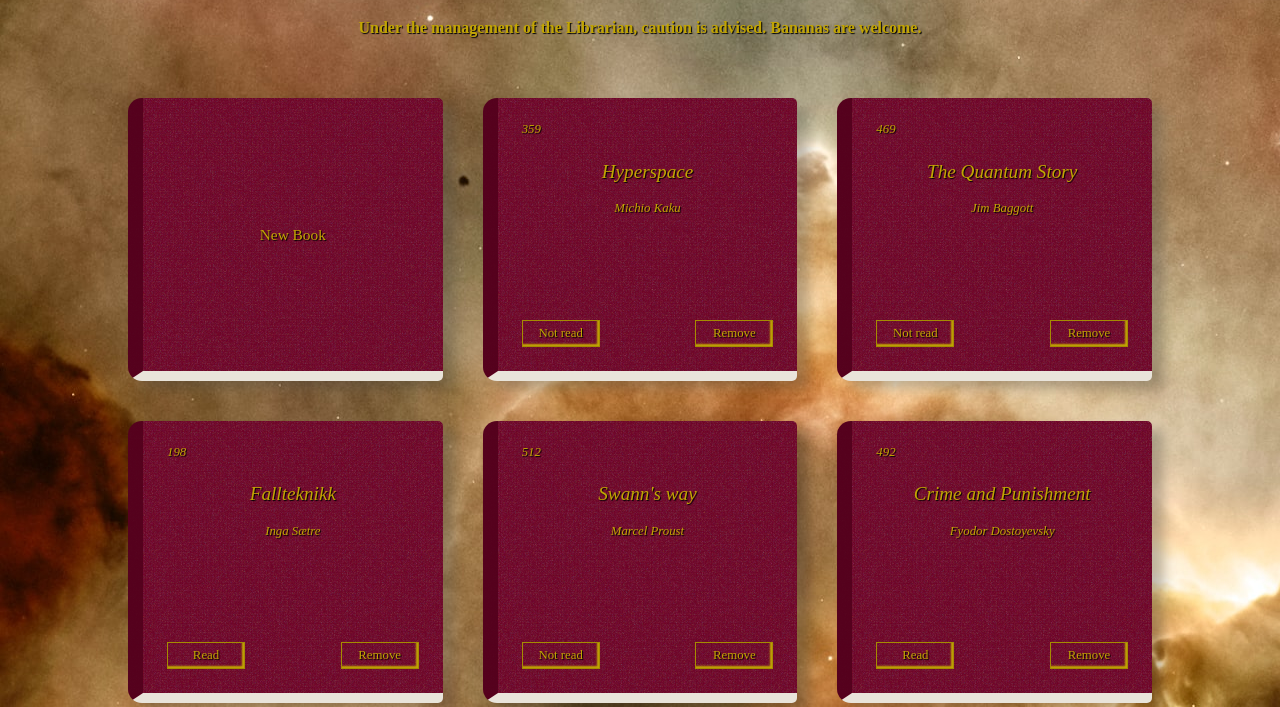
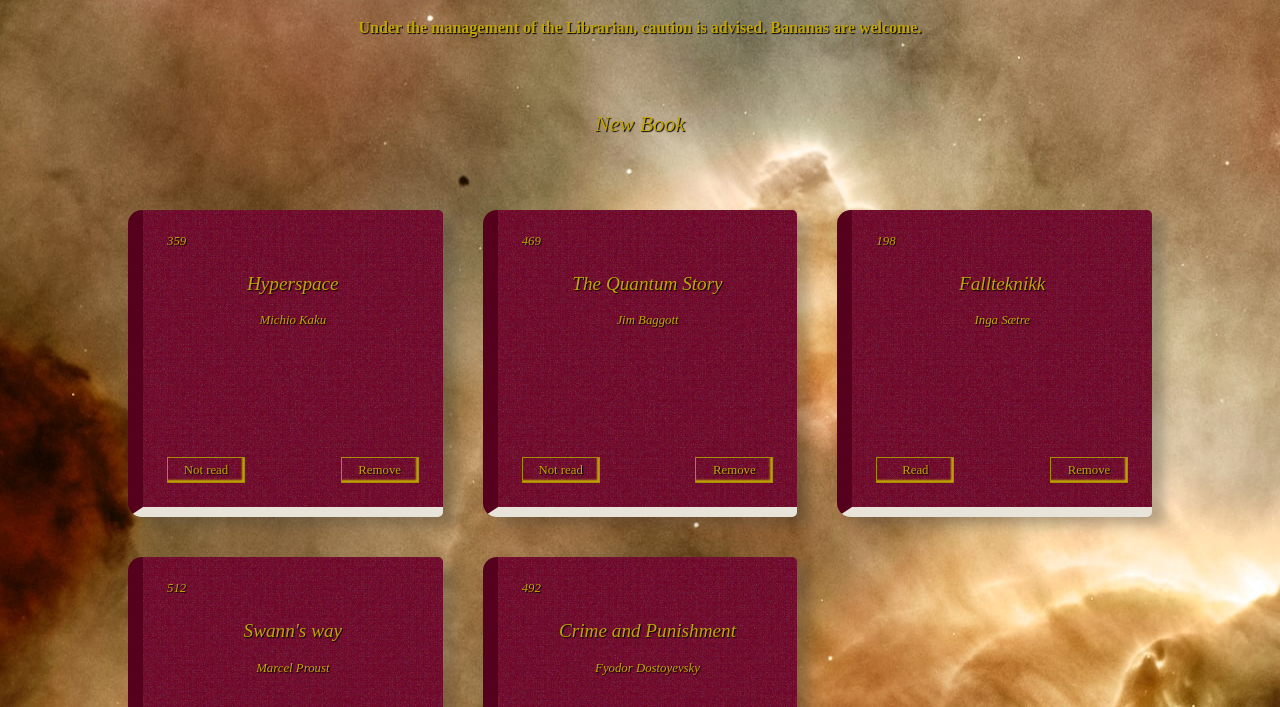
Before and after one commit to Museale/project-library, a plain HTML site: page index.html in a window 1280 px wide. Shown: the part 93-800 px from the top of the page. Drawn offline with Linux system fonts and the light colour scheme; a web font is replaced by a local one.

Commit message:
refactoring class code, cleaning up DOM and class functionality

```diff
--- a/css/style.scss
+++ b/css/style.scss
@@ -22,24 +22,43 @@ header {
 
 }
 
+#new-book-btn {
+    cursor:pointer;
+    border: none;
+    color: $primary-text-colour;
+    text-shadow: $text-shadow-colour;
+    font-size: 22px;
+    background-color: transparent;
+    display: grid;
+    width: 20%;
+    justify-content: center;
+    margin: auto;
+   padding: 1.5rem;
+    margin-top: 50px;
+    margin-bottom: 50px;
+    font-family: 'CursiveSansBold';
+    font-style: italic;
+}
+
+#new-book-btn:hover  {
+    transform: scale(1.5);
+    transition: ease 0.6s;
+
+
+
+
+}
 
 #container {
     display: grid;
     width: 80%;
-    grid-template-columns: repeat(auto-fill, minmax(240px, 1fr));
+    grid-template-columns:repeat(auto-fill, minmax(250px, 1fr));
     grid-template-rows: repeat(3, 1fr);
     gap: 40px;
-    padding: 3rem;
     margin: auto;
     font-family: 'CursiveSansBold';
     font-style: italic;
     font-size: 0.8rem;
-
-    #new-book-btn {
-        border: none;
-        font-size: larger;
-        @include books();
-    };
 
     button:hover {
             transform: scale(1.1);
@@ -49,10 +68,10 @@ header {
 
     .card {
         @include books();
+
         display: grid;
         grid-template-columns: 1fr 1fr;
-        grid-template-rows: 1fr 2fr repeat(5, 1fr);
-
+        grid-template-rows: 1fr 2fr 1fr 5fr;
     }
         .card-item {
             grid-column: 1 / span 2;
@@ -61,9 +80,11 @@ header {
             padding: 5px;
             align-items: center;
             justify-content: center;
+
             button {
                 padding: 1px;
                 border-radius: 50%;
+
             }
          }
     }
--- a/index.html
+++ b/index.html
@@ -35,8 +35,9 @@
     </div>
 
     <main>
+        <button id="new-book-btn">New Book</button>
         <div id ="container">
-                <button id="new-book-btn">New Book</button>
+
         </div>
     </main>
 
--- a/script.js
+++ b/script.js
@@ -1,7 +1,3 @@
-let cardValue = 0;
-let readBtnValue = 0;
-let cardItemValue = 0;
-
 const container = document.getElementById('container');
 const newBookBtn = document.getElementById('new-book-btn')
 const newBookModal = document.getElementById('modal');
@@ -10,9 +6,7 @@ const closeModal = document.getElementById('close-modal');
 const userInputTitle = document.getElementById('title');
 const userInputAuthor = document.getElementById('author');
 const userInputPages = document.getElementById('pages');
-const userInputRead = document.getElementById('read-checkbox');
-
-let library = [];
+const userInputRead = document.querySelector('input[type=checkbox]');
 
 class Book {
 
@@ -21,60 +15,86 @@ class Book {
         this.author = author;
         this.pages = pages;
         this.read = read;
+        this.toggleReadBtn = document.createElement('button');
+        this.toggleReadBtn.id = 'toggle';
+        this.toggleReadBtn.textContent = this.read;
+        this.toggleReadBtn.classList.add('card-item');
+        this.toggleReadBtn.addEventListener('click', () => {
+          this.toggleRead();
+        });
+        this.removeBookBtn = document.createElement('button');
+        this.removeBookBtn.id = 'remove';
+        this.removeBookBtn.textContent = 'Remove';
+        this.removeBookBtn.classList.add('card-item');
+        this.removeBookBtn.addEventListener('click', (e) => {
+          this.remove(e);
+        });
     }
 
-    addToLibrary() {
-       library.push([`${this.title}, ${this.author}, ${this.pages},${this.read}`]);
-
-    const displayBook = document.createElement('div');
-    displayBook.classList.add('card');
-
-    container.appendChild(displayBook);
-
-    const toggleReadBtn = document.createElement('button');
-        toggleReadBtn.dataset.number = readBtnValue++;
-        toggleReadBtn.id = 'toggle';
-        toggleReadBtn.textContent = `${this.read}`;
-        toggleReadBtn.classList.add('card-item');
-        toggleReadBtn.addEventListener('click', () => {
+    toggleRead() {
         if (userInputRead.value == 'Read') {
             userInputRead.value = 'Not read';
-                toggleReadBtn.textContent = 'Not read';
-                toggleReadBtn.style.background = "transparent";
+            this.toggleReadBtn.textContent = 'Not read';
+            this.toggleReadBtn.style.background = "transparent";
             } else {
                 userInputRead.value = 'Read';
-                    toggleReadBtn.textContent = 'Read';
-                    toggleReadBtn.style.background = 'rgba(194, 165, 3, 0.50)';
+                this.toggleReadBtn.textContent = 'Read';
+                this.toggleReadBtn.style.background = 'rgba(194, 165, 3, 0.50)';
             }
-            })
+        }
 
-    const removeBookBtn = document.createElement('button');
-        removeBookBtn.id = 'remove';
-        removeBookBtn.textContent = 'Remove';
-        removeBookBtn.classList.add('card-item');
-        removeBookBtn.addEventListener('click', (e) => {
+    remove(e) {
         e.target.parentElement.remove();
-        });
+    }
+
+}
+
+class Library {
+    constructor() {
+        this.libraryArray = [];
+
+
+    }
+    addBook(book) {
+        this.libraryArray.push(book);
+        this.display()
+    }
+
+    display() {
+       while (container.firstChild) {
+        container.removeChild(container.firstChild);
+       }
+        this.libraryArray.forEach(book => {
+            const bookCard = document.createElement('div');
+            bookCard.classList.add('card');
+            container.appendChild(bookCard);
 
             const title = document.createElement('div');
-        title.classList.add('card-item', 'title');
-        title.textContent = `${this.title}`;
+            title.textContent = book.title;
+            title.classList.add('title', 'card-item');
 
             const author = document.createElement('div');
-        author.classList.add('card-item');
-        author.textContent = `${this.author}`;
+            author.classList.add('card-item', 'author')
+            author.textContent = book.author;
 
             const pages = document.createElement('div');
-        pages.textContent = `${this.pages}`;
+            pages.textContent = book.pages;
 
-            displayBook.appendChild(pages);
-            displayBook.appendChild(title);
-            displayBook.appendChild(author)
-            displayBook.appendChild(toggleReadBtn);
-            displayBook.appendChild(removeBookBtn)
+            bookCard.appendChild(book.toggleReadBtn);
+            bookCard.appendChild(book.removeBookBtn);
+            bookCard.appendChild(pages);
+            bookCard.appendChild(title);
+            bookCard.appendChild(author);
+        })
+    }
 
+    removeBook(book) {
+        const index = this.libraryArray.indexOf(book);
+        this.libraryArray.splice(index, 1);
+        this.display();
     }
 }
+
     newBookBtn.addEventListener('click', () => {
         newBookModal.style.visibility = 'visible';
         userInputTitle.value = '';
@@ -88,23 +108,32 @@ class Book {
         newBookModal.style.visibility = 'hidden';
         const newBook = new Book(userInputTitle.value, userInputAuthor.value, userInputPages.value, userInputRead.value);
 
-        if (document.querySelector('input[type=checkbox]').checked) {
+        if (userInputRead.checked) {
             userInputRead.value = 'Read';
         }
         if (userInputTitle.value == '' | userInputAuthor.value == '' | userInputPages == '') {
             alert('Please input title, author, pages.');
             return;
         };
-        newBook.addToLibrary();
+        myLibrary.addBook(newBook);
     });
     closeModal.addEventListener('click', () => {
         newBookModal.style.visibility = 'hidden' }
     )
 
 
+const myLibrary = new Library();
 //example books
-const book1 = new Book('Hyperspace', 'Michio Kaku', '359', 'Not read').addToLibrary();
-const book2 = new Book('The Quantum Story', 'Jim Baggott', '469', 'Not read').addToLibrary();
-const book3 = new Book('Fallteknikk', 'Inga Sætre', '198', 'Read').addToLibrary();
-const book4 = new Book('Swann\'s way', 'Marcel Proust', '512', 'Not read').addToLibrary();
-const book5 = new Book('Crime and Punishment', 'Fyodor Dostoyevsky', '492', 'Read').addToLibrary();
+const book1 = new Book('Hyperspace', 'Michio Kaku', '359', 'Not read');
+const book2 = new Book('The Quantum Story', 'Jim Baggott', '469', 'Not read');
+const book3 = new Book('Fallteknikk', 'Inga Sætre', '198', 'Read');
+const book4 = new Book('Swann\'s way', 'Marcel Proust', '512', 'Not read');
+const book5 = new Book('Crime and Punishment', 'Fyodor Dostoyevsky', '492', 'Read');
+
+
+
+myLibrary.addBook(book1)
+myLibrary.addBook(book2)
+myLibrary.addBook(book3)
+myLibrary.addBook(book4)
+myLibrary.addBook(book5)
```
Also changed, not shown: css/style.css, 1 other file. Lines whose indentation alone changed are shown as unchanged.
